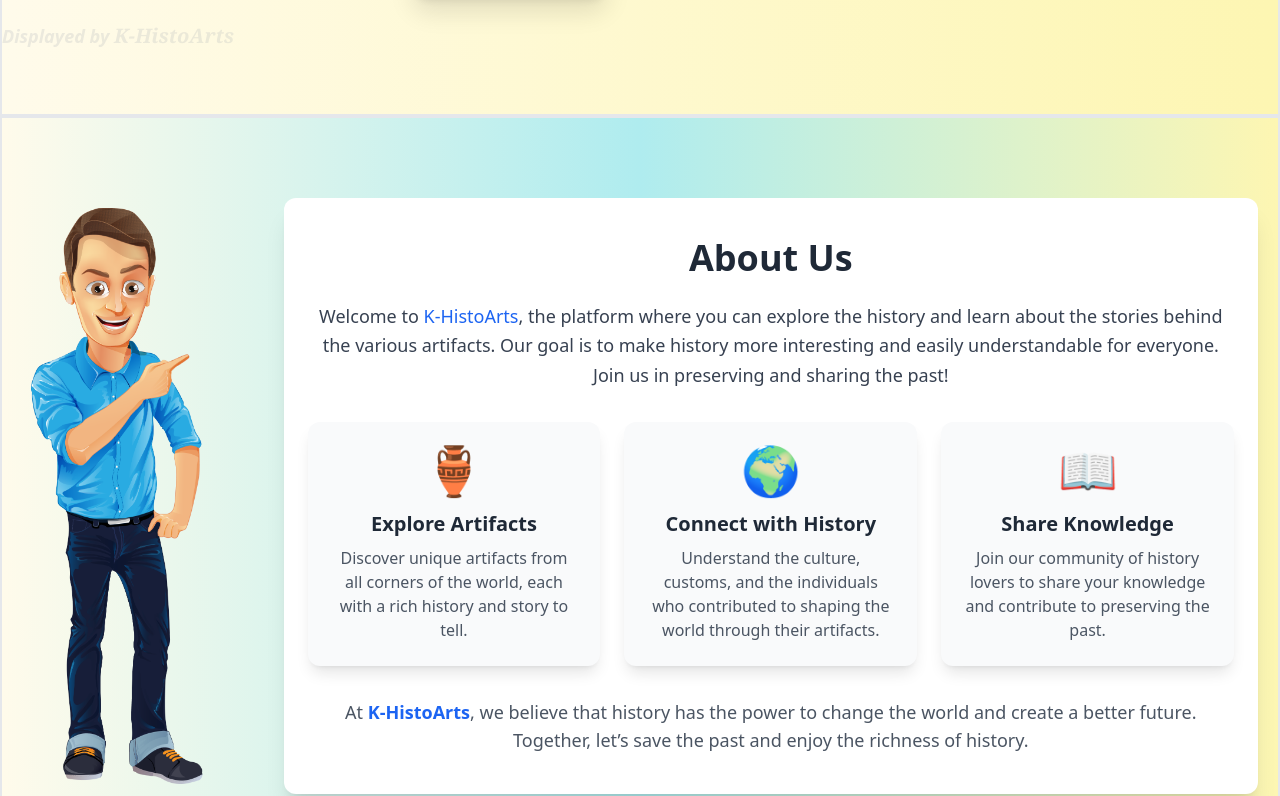
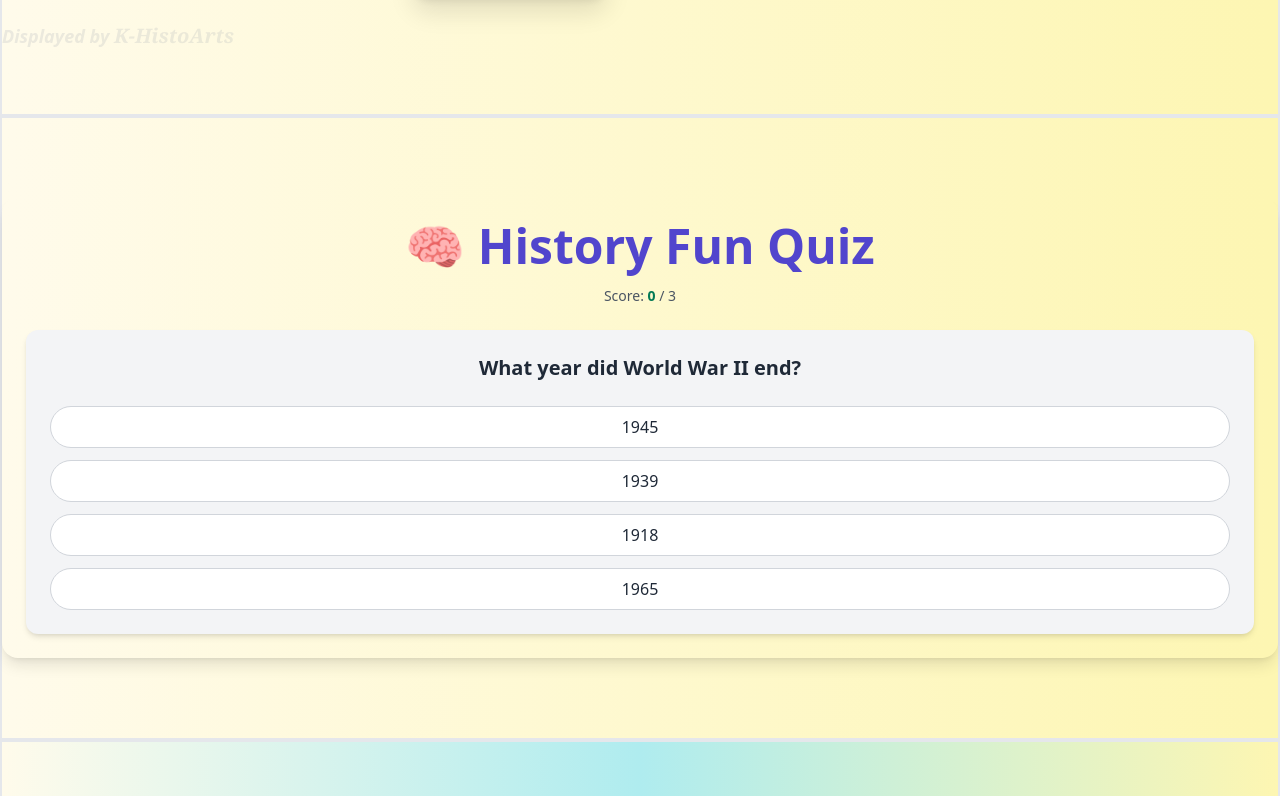
Before and after one commit to kamrul2006/Histo-Arts, a React (Vite) app: page / in a window 1280 px wide. Shown: the part 1881-2677 px from the top of the page. Built offline with nearby package versions, Linux system fonts and the light colour scheme; no server answers.

Commit message:
Game added on home page

```diff
--- a/package.json
+++ b/package.json
@@ -14,6 +14,7 @@
     "axios": "^1.7.9",
     "firebase": "^11.1.0",
     "flowbite-react": "^0.10.2",
+    "framer-motion": "^12.8.0",
     "jsonwebtoken": "^9.0.2",
     "localforage": "^1.10.0",
     "match-sorter": "^8.0.0",
--- /dev/null
+++ b/src/Components/Used/HistoryGames.jsx
@@ -0,0 +1,116 @@
+import { useState } from "react";
+import { motion } from "framer-motion";
+
+const questions = [
+    {
+        question: "What year did World War II end?",
+        options: ["1945", "1939", "1918", "1965"],
+        answer: "1945",
+    },
+    {
+        question: "Who was the first emperor of Rome?",
+        options: ["Nero", "Julius Caesar", "Augustus", "Caligula"],
+        answer: "Augustus",
+    },
+    {
+        question: "Where was the Rosetta Stone discovered?",
+        options: ["Greece", "Egypt", "Rome", "Mesopotamia"],
+        answer: "Egypt",
+    },
+];
+
+export default function HistoryQuizGame() {
+    const [current, setCurrent] = useState(0);
+    const [selected, setSelected] = useState(null);
+    const [score, setScore] = useState(0);
+    const [showAnswer, setShowAnswer] = useState(false);
+
+    const handleOptionClick = (option) => {
+        setSelected(option);
+        setShowAnswer(true);
+        if (option === questions[current].answer) {
+            setScore(score + 1);
+        }
+    };
+
+    const nextQuestion = () => {
+        setCurrent(current + 1);
+        setSelected(null);
+        setShowAnswer(false);
+    };
+
+    const resetQuiz = () => {
+        setCurrent(0);
+        setSelected(null);
+        setScore(0);
+        setShowAnswer(false);
+    };
+
+    const isLast = current === questions.length;
+
+    return (
+        <div className="py-10 border-b-4">
+            <div className="my-10  mx-auto p-6 text-center  rounded-2xl shadow-lg">
+                <h2 className="text-3xl lg:text-5xl font-extrabold mb-4 text-indigo-700">🧠 History Fun Quiz</h2>
+                <p className="text-sm text-gray-600 mb-6">
+                    Score: <span className="text-green-600 font-bold">{score}</span> / {questions.length}
+                </p>
+
+                {isLast ? (
+                    <div className="space-y-4">
+                        <h3 className="text-2xl font-semibold text-gray-800">You scored {score} out of {questions.length}!</h3>
+                        <button
+                            onClick={resetQuiz}
+                            className="btn btn-primary text-white rounded-full px-6 py-2 mt-4"
+                        >
+                            Play Again
+                        </button>
+                    </div>
+                ) : (
+                    <motion.div
+                        initial={{ opacity: 0, y: 30 }}
+                        animate={{ opacity: 1, y: 0 }}
+                        transition={{ duration: 0.5 }}
+                        key={current}
+                    >
+                        <div className="bg-gray-100 p-6 rounded-xl shadow-md">
+                            <h4 className="text-xl font-semibold text-gray-800 mb-6">
+                                {questions[current].question}
+                            </h4>
+                            <div className="grid gap-3">
+                                {questions[current].options.map((option, idx) => (
+                                    <button
+                                        key={idx}
+                                        onClick={() => handleOptionClick(option)}
+                                        className={`py-2 px-4 rounded-full font-medium transition-all duration-300 ${showAnswer && option === questions[current].answer
+                                            ? "bg-green-500 text-white"
+                                            : selected === option
+                                                ? "bg-red-500 text-white"
+                                                : "bg-white border border-gray-300 text-gray-800 hover:bg-indigo-100"
+                                            }`}
+                                        disabled={showAnswer}
+                                    >
+                                        {option}
+                                    </button>
+                                ))}
+                            </div>
+                            {showAnswer && (
+                                <div className="mt-5">
+                                    <p className="text-sm text-gray-600 mb-2">
+                                        Correct Answer: <span className="font-semibold">{questions[current].answer}</span>
+                                    </p>
+                                    <button
+                                        onClick={nextQuestion}
+                                        className="btn btn-outline btn-info rounded-full px-6"
+                                    >
+                                        Next
+                                    </button>
+                                </div>
+                            )}
+                        </div>
+                    </motion.div>
+                )}
+            </div>
+        </div>
+    );
+}
--- a/src/LayOuts/HomeLayOut.jsx
+++ b/src/LayOuts/HomeLayOut.jsx
@@ -3,6 +3,7 @@
 import FeaturedArtifacts from "../Components/Used/FeaturedArtifacts";
 import DidYouKnow from "../Components/Used/DidYouKnow";
 import AboutUs from "../Components/Used/AboutUs";
+import HistoryQuizGame from "../Components/Used/HistoryGames";
 
 const HomeLayOut = () => {
     useEffect(() => {
@@ -18,6 +19,8 @@
 
             <DidYouKnow />
 
+            <HistoryQuizGame />
+
             <AboutUs />
         </div>
     );
```
Also changed, not shown: 1 other file (tests, documents, lock files or other folders).
